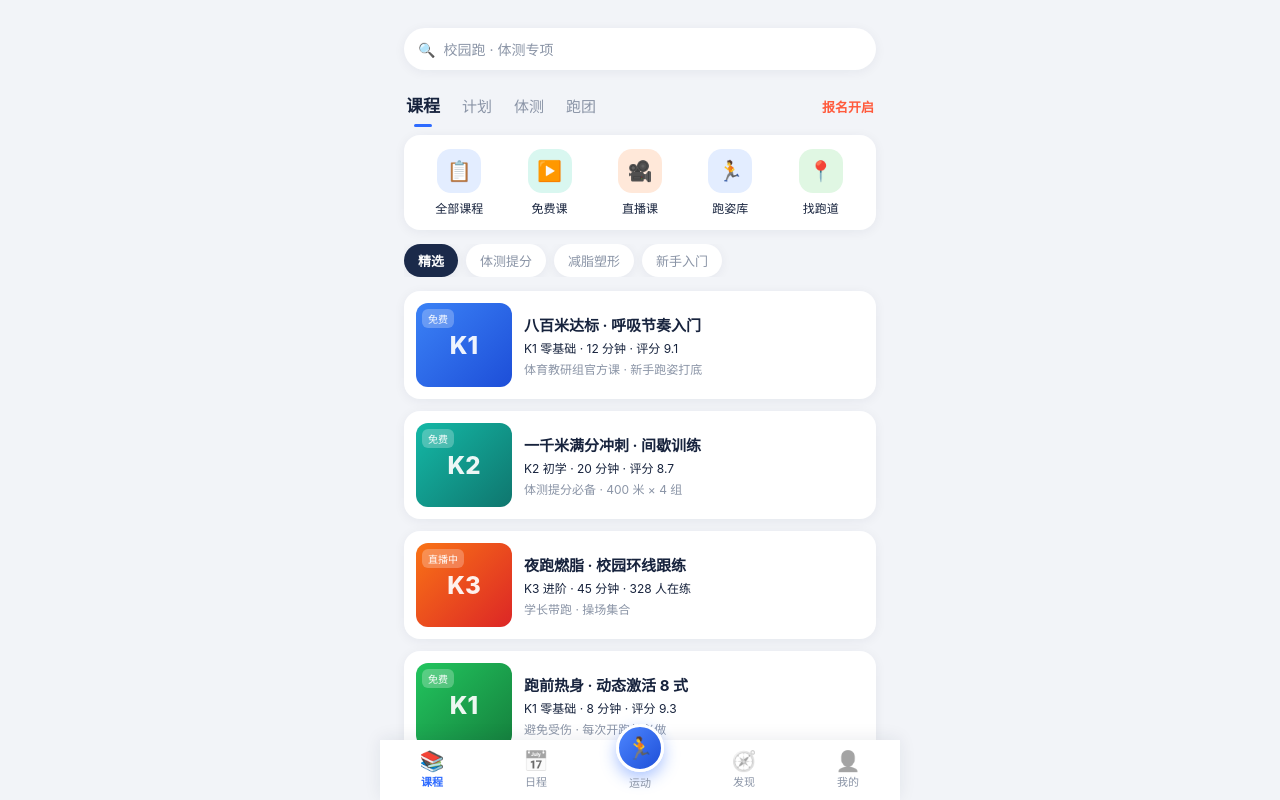
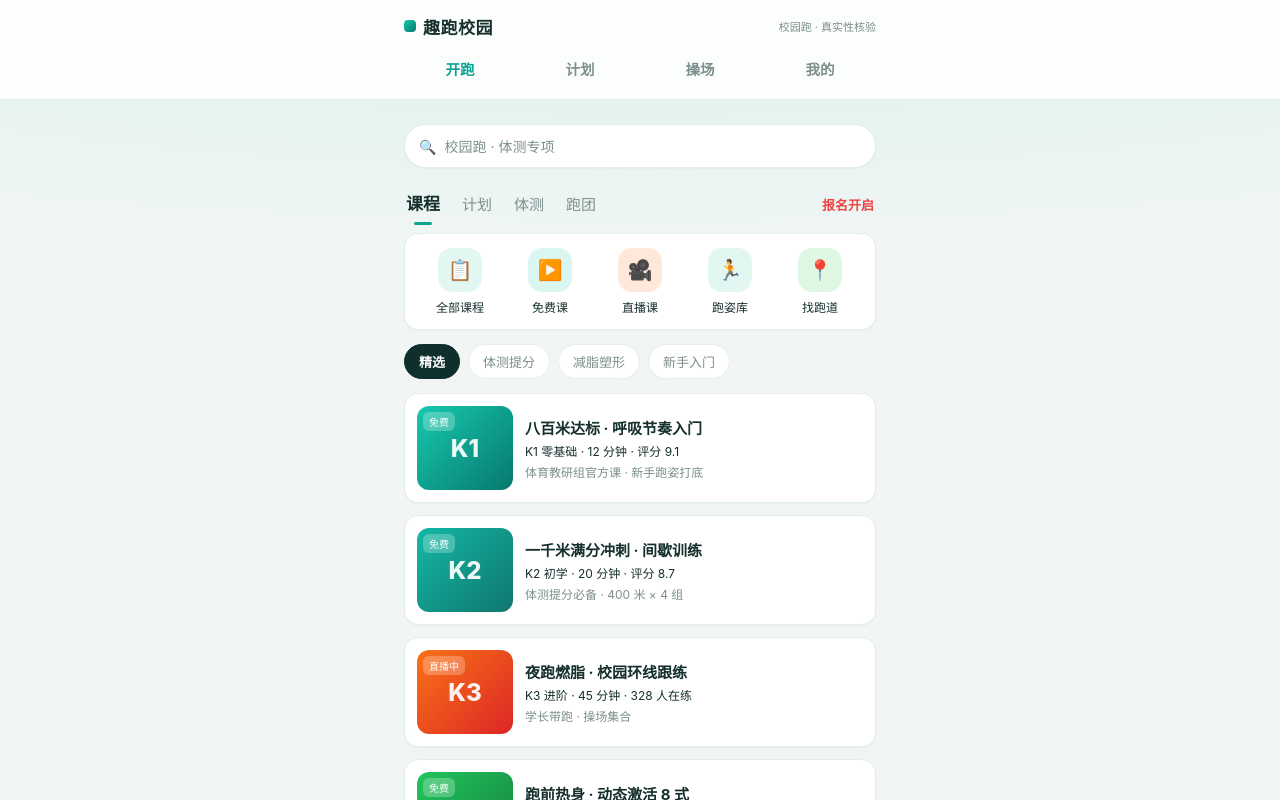
Before and after one commit to uni13-cup/campus-sports-demo, a Vue app: page /courses in a window 1280 px wide. Shown: the top 800 px of the page. Built offline with nearby package versions, Linux system fonts and the light colour scheme.

Commit message:
feat(ui): 青绿主题 + 顶部导航，替换底部五 Tab
主色由校园跑蓝改为青绿 #0ea394，卡片由厚阴影改为细描边；新增 AppNav.vue 顶部导航（品牌行 + 铺满整行的四个 Tab）并删除 TabBar.vue；同步调整 courses / home 两页里写死的蓝色。

```diff
--- a/src/App.vue
+++ b/src/App.vue
@@ -1,17 +1,13 @@
 <script setup>
-import { computed } from 'vue'
-import { useRoute } from 'vue-router'
-import TabBar from '@/components/TabBar.vue'
+import AppNav from '@/components/AppNav.vue'
 
-// 根组件：路由出口 + 五个主 Tab 页面显示底部导航
-const route = useRoute()
-const showTabBar = computed(() => route.meta?.tab === true)
+// 根组件：顶部导航 + 路由出口
 </script>
 
 <template>
   <div id="layout">
+    <AppNav />
     <router-view />
-    <TabBar v-if="showTabBar" />
   </div>
 </template>
 
--- a/src/assets/styles.css
+++ b/src/assets/styles.css
@@ -1,19 +1,19 @@
-/* ===== 全局样式 / 主题变量（Keep 风格 · 校园跑蓝） ===== */
+/* ===== 全局样式 / 主题变量（趣跑校园 · 青绿主题） ===== */
 :root {
-  --color-primary: #2e6bff;
-  --color-primary-dark: #1e4fd8;
-  --color-primary-light: #eaf1ff;
-  --color-accent: #22c55e;
-  --color-danger: #ff5a3c;
-  --color-dark: #1b2a4a;
-  --color-text: #17233d;
-  --color-text-light: #8a94a6;
-  --color-border: #edf0f5;
-  --color-bg: #f2f4f8;
+  --color-primary: #0ea394;
+  --color-primary-dark: #07786d;
+  --color-primary-light: #e2f6f2;
+  --color-accent: #f97316;
+  --color-success: #16a34a;
+  --color-danger: #ef4444;
+  --color-dark: #0f2f2c;
+  --color-text: #16302d;
+  --color-text-light: #7c8f8c;
+  --color-border: #e4eeeb;
+  --color-bg: #f1f6f5;
   --color-white: #ffffff;
-  --radius: 16px;
-  --shadow: 0 2px 12px rgba(23, 35, 61, 0.06);
-  --tabbar-h: 60px;
+  --radius: 14px;
+  --shadow: 0 1px 2px rgba(15, 47, 44, 0.04);
 }
 
 * {
@@ -28,9 +28,16 @@ body {
   font-family: -apple-system, BlinkMacSystemFont, 'Segoe UI', 'PingFang SC',
     'Hiragino Sans GB', 'Microsoft YaHei', sans-serif;
   color: var(--color-text);
-  background: var(--color-bg);
   -webkit-font-smoothing: antialiased;
   -moz-osx-font-smoothing: grayscale;
+}
+
+/* 顶部一层淡青绿光晕，和参考版的纯灰底拉开区别 */
+body {
+  background-color: var(--color-bg);
+  background-image: radial-gradient(120% 260px at 50% 0%, #ddf1ec 0%, rgba(241, 246, 245, 0) 100%);
+  background-repeat: no-repeat;
+  background-size: 100% 300px;
 }
 
 #app {
@@ -47,17 +54,18 @@ button {
   font-family: inherit;
 }
 
-/* 通用容器（底部预留 TabBar 空间） */
+/* 通用容器 */
 .page {
   max-width: 520px;
   margin: 0 auto;
-  padding: 20px 16px calc(var(--tabbar-h) + 40px);
+  padding: 16px 16px 36px;
   width: 100%;
 }
 
-/* 通用卡片 */
+/* 通用卡片：白底 + 细描边，弱阴影 */
 .card {
   background: var(--color-white);
+  border: 1px solid var(--color-border);
   border-radius: var(--radius);
   box-shadow: var(--shadow);
   padding: 16px;
@@ -71,8 +79,9 @@ button {
   margin: 22px 2px 12px;
 }
 .section-head h3 {
-  font-size: 17px;
+  font-size: 16px;
   font-weight: 700;
+  letter-spacing: 0.2px;
 }
 .section-head .more {
   font-size: 13px;
@@ -93,15 +102,15 @@ button {
   flex-shrink: 0;
   padding: 7px 14px;
   border-radius: 999px;
-  border: none;
+  border: 1px solid var(--color-border);
   background: var(--color-white);
   color: var(--color-text-light);
   font-size: 13px;
-  box-shadow: var(--shadow);
 }
 .chip.active {
   background: var(--color-dark);
   color: #fff;
+  border-color: var(--color-dark);
   font-weight: 600;
 }
 
@@ -139,6 +148,6 @@ button {
 /* 响应式：手机优先 */
 @media (min-width: 768px) {
   .page {
-    padding: 28px 24px calc(var(--tabbar-h) + 48px);
+    padding: 24px 24px 44px;
   }
 }
--- /dev/null
+++ b/src/components/AppNav.vue
@@ -0,0 +1,133 @@
+<script setup>
+import { computed } from 'vue'
+import { useRoute, useRouter } from 'vue-router'
+
+// 顶部导航（替代原来的底部五 Tab + 中央凸起圆钮）
+// 负责人：李浩阳
+const route = useRoute()
+const router = useRouter()
+
+const tabs = [
+  { to: '/exercise', label: '开跑', hot: true },
+  { to: '/schedule', label: '计划' },
+  { to: '/discover', label: '操场' },
+  { to: '/profile', label: '我的' }
+]
+
+// 五个主页面之外算详情页，顶部补一个返回
+const showBack = computed(() => route.meta?.tab !== true)
+
+function goBack() {
+  if (window.history.length > 1) router.back()
+  else router.push('/courses')
+}
+</script>
+
+<template>
+  <header class="app-nav">
+    <div class="nav-inner">
+      <div class="nav-top">
+        <button v-if="showBack" class="back-btn" @click="goBack">‹ 返回</button>
+        <router-link to="/exercise" class="brand">
+          <span class="brand-mark"></span>
+          <span class="brand-name">趣跑校园</span>
+        </router-link>
+        <span class="nav-note">校园跑 · 真实性核验</span>
+      </div>
+      <nav class="nav-tabs">
+        <router-link
+          v-for="t in tabs"
+          :key="t.to"
+          :to="t.to"
+          class="nav-tab"
+          :class="{ hot: t.hot }"
+          active-class="active"
+        >{{ t.label }}</router-link>
+      </nav>
+    </div>
+  </header>
+</template>
+
+<style scoped>
+.app-nav {
+  position: sticky;
+  top: 0;
+  z-index: 120;
+  padding-top: env(safe-area-inset-top);
+  background: rgba(255, 255, 255, 0.88);
+  backdrop-filter: blur(14px);
+  -webkit-backdrop-filter: blur(14px);
+  border-bottom: 1px solid var(--color-border);
+}
+.nav-inner {
+  max-width: 520px;
+  margin: 0 auto;
+  padding: 10px 16px 0;
+}
+.nav-top {
+  display: flex;
+  align-items: center;
+  gap: 10px;
+  min-height: 28px;
+}
+.back-btn {
+  border: none;
+  background: var(--color-primary-light);
+  color: var(--color-primary-dark);
+  font-size: 12px;
+  font-weight: 600;
+  padding: 4px 12px;
+  border-radius: 999px;
+}
+.brand {
+  display: flex;
+  align-items: center;
+  gap: 7px;
+}
+.brand-mark {
+  width: 12px;
+  height: 12px;
+  border-radius: 4px;
+  background: linear-gradient(135deg, #17c9ae, var(--color-primary-dark));
+}
+.brand-name {
+  font-size: 17px;
+  font-weight: 800;
+  letter-spacing: 0.5px;
+  color: var(--color-text);
+}
+.nav-note {
+  margin-left: auto;
+  font-size: 11px;
+  color: var(--color-text-light);
+}
+.nav-tabs {
+  display: flex;
+  gap: 8px;
+  margin-top: 10px;
+  padding-bottom: 12px;
+}
+.nav-tab {
+  flex: 1;
+  text-align: center;
+  padding: 8px 0;
+  border-radius: 999px;
+  font-size: 14.5px;
+  font-weight: 600;
+  color: var(--color-text-light);
+  white-space: nowrap;
+  transition: all 0.18s;
+}
+.nav-tab.hot {
+  color: var(--color-primary);
+}
+.nav-tab.active {
+  background: var(--color-primary);
+  color: #fff;
+}
+@media (min-width: 768px) {
+  .nav-inner {
+    padding: 12px 24px 0;
+  }
+}
+</style>
--- a/src/components/TabBar.vue
+++ /dev/null
@@ -1,85 +0,0 @@
-<script setup>
-// 底部五 Tab 导航（参考校园跑 App：中央凸起的运动圆钮）
-const tabs = [
-  { to: '/courses', icon: '📚', label: '课程' },
-  { to: '/schedule', icon: '📅', label: '日程' },
-  { to: '/exercise', icon: '🏃', label: '运动', center: true },
-  { to: '/discover', icon: '🧭', label: '发现' },
-  { to: '/profile', icon: '👤', label: '我的' }
-]
-</script>
-
-<template>
-  <nav class="tab-bar">
-    <router-link
-      v-for="t in tabs"
-      :key="t.to"
-      :to="t.to"
-      class="tab"
-      :class="{ center: t.center }"
-      active-class="active"
-    >
-      <span v-if="t.center" class="center-circle">{{ t.icon }}</span>
-      <span v-else class="icon">{{ t.icon }}</span>
-      <span class="label">{{ t.label }}</span>
-    </router-link>
-  </nav>
-</template>
-
-<style scoped>
-.tab-bar {
-  position: fixed;
-  left: 0;
-  right: 0;
-  bottom: 0;
-  z-index: 100;
-  display: grid;
-  grid-template-columns: repeat(5, 1fr);
-  height: calc(var(--tabbar-h) + env(safe-area-inset-bottom));
-  padding-bottom: env(safe-area-inset-bottom);
-  background: var(--color-white);
-  box-shadow: 0 -2px 16px rgba(23, 35, 61, 0.08);
-  max-width: 520px;
-  margin: 0 auto;
-}
-.tab {
-  display: flex;
-  flex-direction: column;
-  align-items: center;
-  justify-content: center;
-  gap: 2px;
-  color: var(--color-text-light);
-  font-size: 11px;
-}
-.tab .icon {
-  font-size: 20px;
-  line-height: 1;
-  filter: grayscale(1);
-  opacity: 0.6;
-  transition: all 0.2s;
-}
-.tab.active {
-  color: var(--color-primary);
-  font-weight: 600;
-}
-.tab.active .icon {
-  filter: none;
-  opacity: 1;
-}
-.center-circle {
-  width: 48px;
-  height: 48px;
-  margin-top: -26px;
-  border-radius: 50%;
-  background: linear-gradient(135deg, #4d86ff, var(--color-primary-dark));
-  display: flex;
-  align-items: center;
-  justify-content: center;
-  font-size: 22px;
-  box-shadow: 0 6px 16px rgba(46, 107, 255, 0.4);
-  border: 3px solid var(--color-white);
-}
-.tab.center.active .center-circle {
-  transform: scale(1.06);
-}
-</style>
--- a/src/views/courses/CoursesView.vue
+++ b/src/views/courses/CoursesView.vue
@@ -6,10 +6,10 @@ const tabs = ['课程', '计划', '体测', '跑团']
 const activeTab = ref('课程')
 
 const entries = [
-  { icon: '📋', label: '全部课程', bg: '#e3edff' },
+  { icon: '📋', label: '全部课程', bg: '#e2f6f2' },
   { icon: '▶️', label: '免费课', bg: '#d9f7f0' },
   { icon: '🎥', label: '直播课', bg: '#ffe8d9' },
-  { icon: '🏃', label: '跑姿库', bg: '#e3edff' },
+  { icon: '🏃', label: '跑姿库', bg: '#e2f6f2' },
   { icon: '📍', label: '找跑道', bg: '#e0f7e3' }
 ]
 
@@ -18,7 +18,7 @@ const activeChip = ref('精选')
 
 const courses = [
   {
-    level: 'K1', badge: '免费', bg: 'linear-gradient(135deg,#3b82f6,#1d4ed8)',
+    level: 'K1', badge: '免费', bg: 'linear-gradient(135deg,#17c9ae,#07786d)',
     title: '八百米达标 · 呼吸节奏入门',
     meta: 'K1 零基础 · 12 分钟 · 评分 9.1',
     desc: '体育教研组官方课 · 新手跑姿打底'
--- a/src/views/home/HomeView.vue
+++ b/src/views/home/HomeView.vue
@@ -103,7 +103,7 @@ function go(path) {
   display: flex;
   align-items: center;
   gap: 12px;
-  background: linear-gradient(135deg, #1f2937, #3b4a63);
+  background: linear-gradient(135deg, #0f2f2c, #16544d);
   border-radius: var(--radius);
   padding: 16px;
   cursor: pointer;
```
